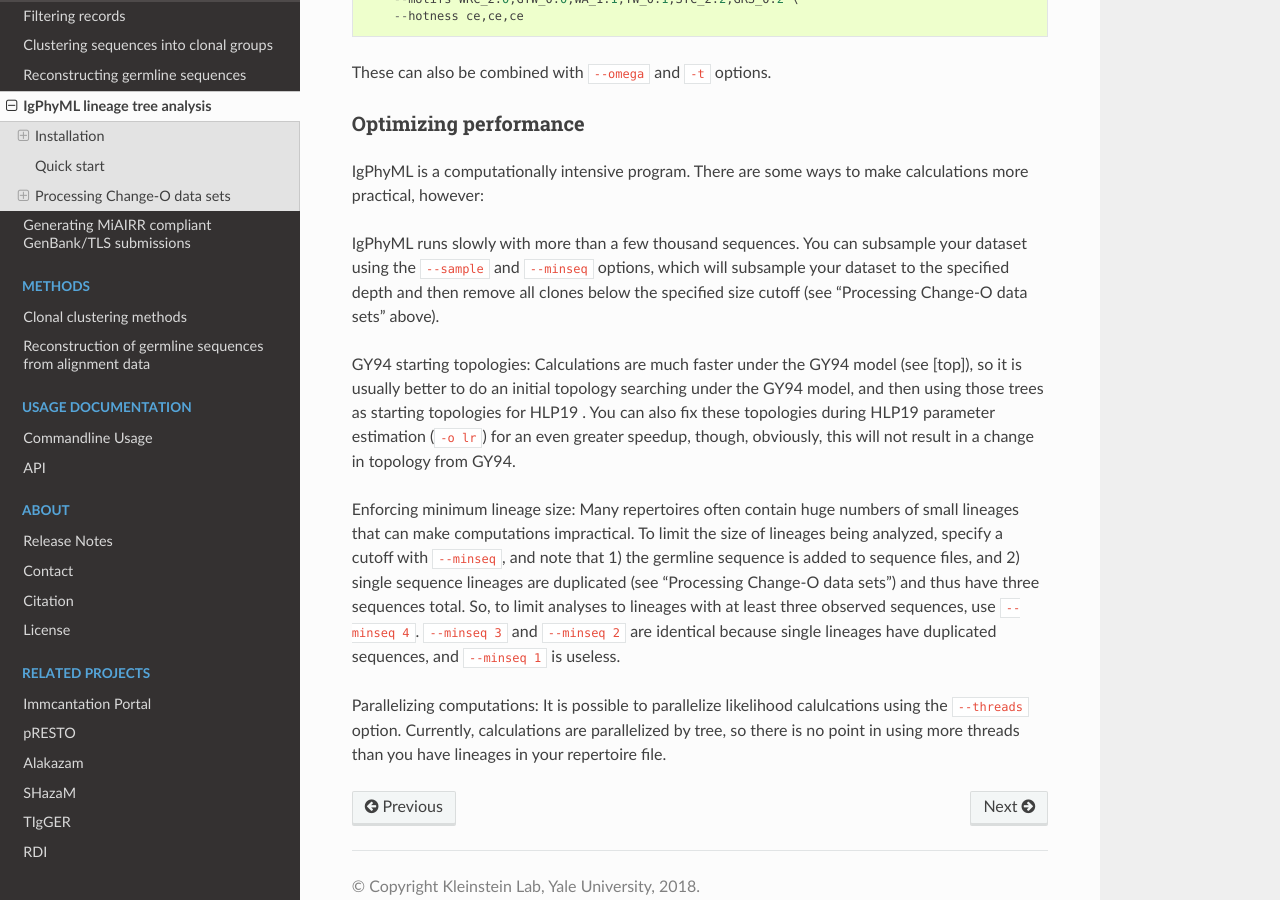
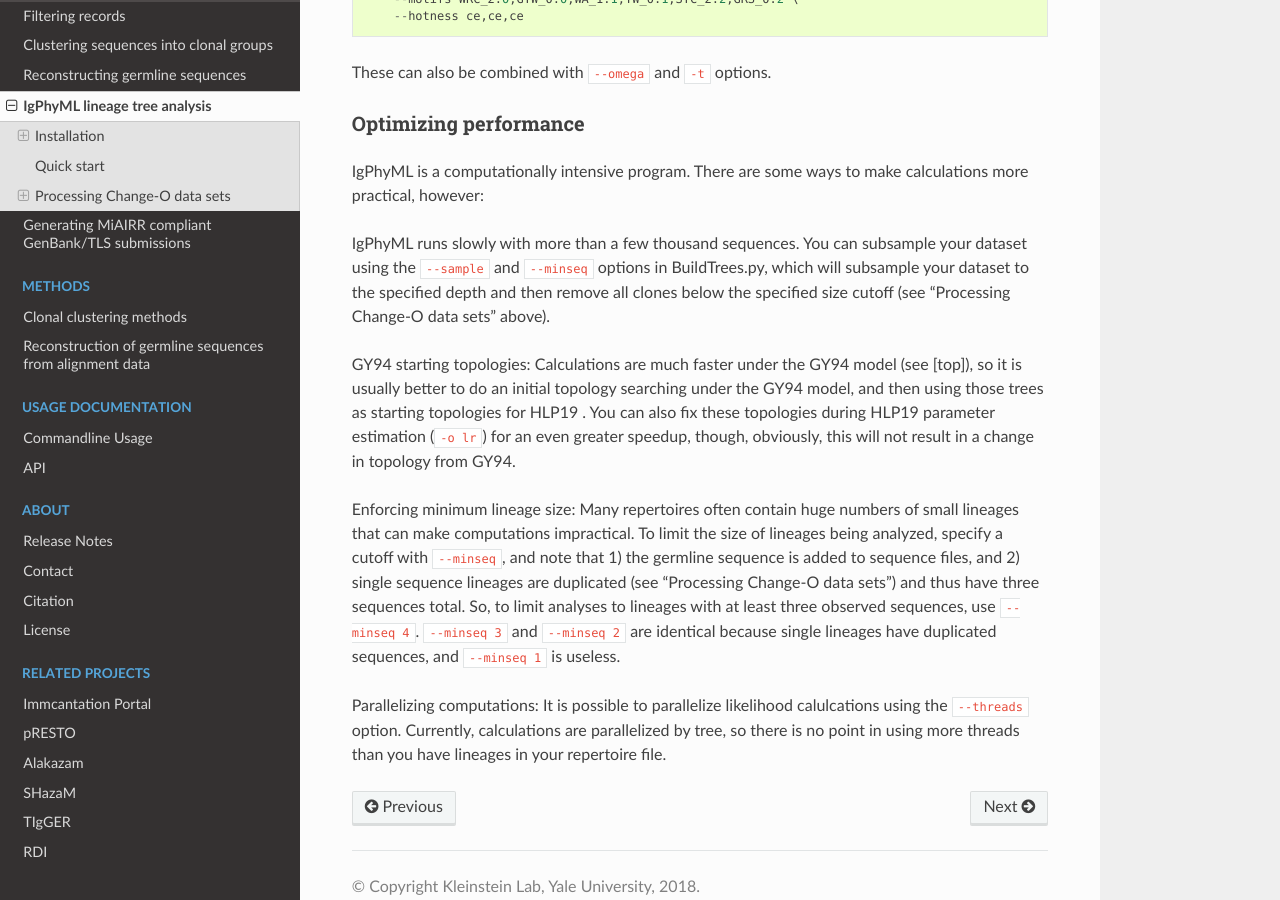
Before and after one commit to immcantation/changeo, a Sphinx documentation site: the page built from docs/examples/igphyml.rst, in a window 1280 px wide and 900 px high, scrolled down 6316 px. Built offline with Sphinx 7.4.7 and the Read the Docs theme 2.0.0, drawn with Linux system fonts in a browser that asks for light colours; formulas are drawn with MathJax 3.

Commit message:
more igphyml doc changes

```diff
--- a/docs/examples/igphyml.rst
+++ b/docs/examples/igphyml.rst
@@ -326,10 +326,10 @@ IgPhyML is a computationally intensive program. There are some ways to
 make calculations more practical, however:
 
 IgPhyML runs slowly with more than a few thousand sequences. You can
-subsample your dataset using the ``--sample`` and ``--minseq`` options,
-which will subsample your dataset to the specified depth and then remove
-all clones below the specified size cutoff (see "Processing Change-O data
-sets" above).
+subsample your dataset using the ``--sample`` and ``--minseq`` options in
+BuildTrees.py, which will subsample your dataset to the specified depth and
+then remove all clones below the specified size cutoff (see "Processing
+Change-O data sets" above).
 
 GY94 starting topologies: Calculations are much faster under the GY94
 model (see [top]), so it is usually better to do an initial topology
```
